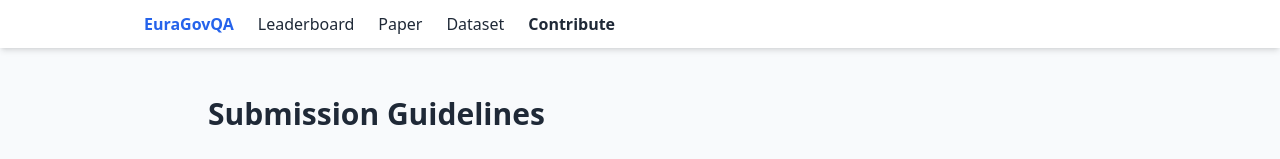
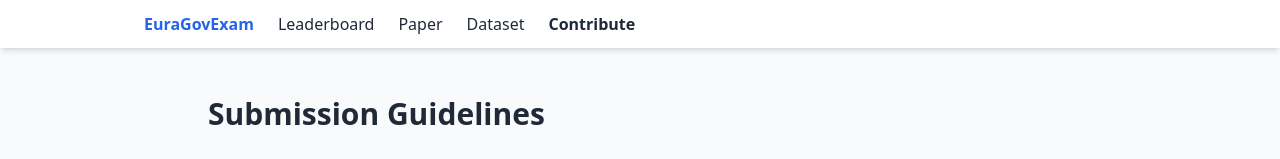
Before and after one commit to EuraGovExam/EuraGovExam, a plain HTML site: page submission.html in a window 1280 px wide. Shown: the top 159 px of the page. Drawn offline with nearby package versions, Linux system fonts and the light colour scheme.

Commit message:
Update submission.html

```diff
--- a/submission.html
+++ b/submission.html
@@ -2,13 +2,13 @@
 <html lang="en">
 <head>
   <meta charset="utf-8">
-  <title>Submission • EuraGovQA</title>
+  <title>Submission • EuraGovExam</title>
   <script src="https://cdn.tailwindcss.com"></script>
 </head>
 <body class="bg-slate-50 text-gray-800">
   <nav class="w-full bg-white shadow-md">
   <div class="max-w-screen-lg mx-auto px-4 py-3 flex gap-6">
-    <a href="index.html" class="font-bold text-blue-600">EuraGovQA</a>
+    <a href="index.html" class="font-bold text-blue-600">EuraGovExam</a>
     <a href="index.html">Leaderboard</a>
     <a href="paper.html">Paper</a>
     <a href="dataset.html">Dataset</a>
```
